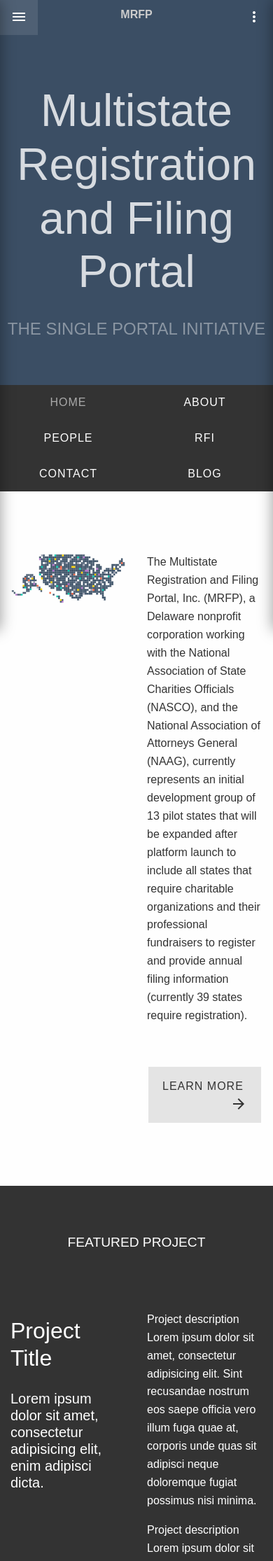
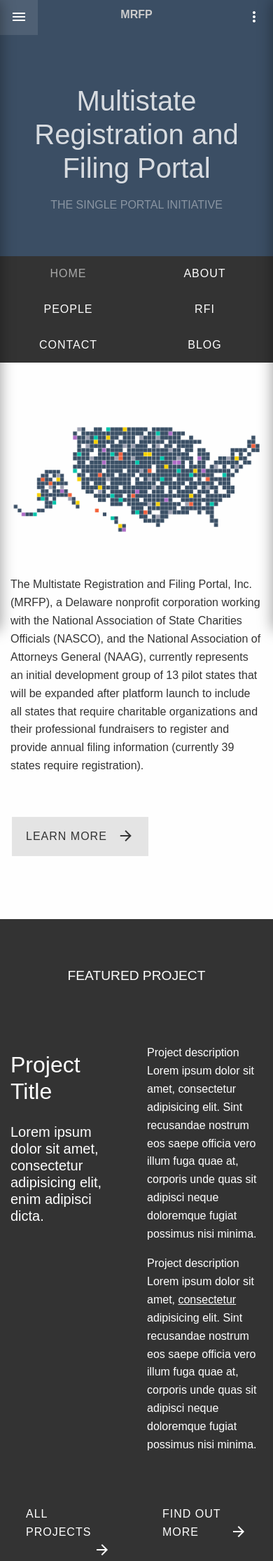
Before and after one commit to GovLab/mrfp-jekyll, a Jekyll site: the page built from index.html, in a window 390 px wide. Shown: the top 2230 px of the page at 70% size. Built offline with Jekyll 4.4.1, drawn with Linux system fonts in a browser that asks for light colours; nearby versions of some CDN libraries.

Commit message:
some mobile improvements

```diff
--- a/_sass/_custom.scss
+++ b/_sass/_custom.scss
@@ -73,6 +73,14 @@
 }
 
 @media (max-width: 600px) {
+    .top-section {
+        h1 {
+            font-size: 2.5rem;
+        }
+        h3 {
+            font-size: 1rem;
+        }
+    }
     ul.b-contact {
         padding-left: 0;
     }
--- a/index.html
+++ b/index.html
@@ -38,10 +38,11 @@ layout: default
         <p>&nbsp;</p>
     </div>
     <div class="row">
-        <div class="column large-6">
+        <div class="column large-6 small-12">
             <img src="{{site.url}}{{site.baseurl}}/images/US-map.png" />
+            <p>&nbsp;</p>
         </div>
-        <div class="column large-6">
+        <div class="column large-6 small-12">
             <p style="margin-top: 0;">The Multistate Registration and Filing Portal, Inc. (MRFP), a Delaware nonprofit corporation working with the National Association of State Charities Officials (NASCO), and the National Association of Attorneys General (NAAG), currently represents an initial development group of 13 pilot states that will be expanded after platform launch to include all states that require charitable organizations and their professional fundraisers to register and provide annual filing information (currently 39 states require registration).</p>
             <p>&nbsp;</p>
             <a href="about.html" class="button"><span>Learn More</span><i class="material-icons">arrow_forward</i></a>
```
